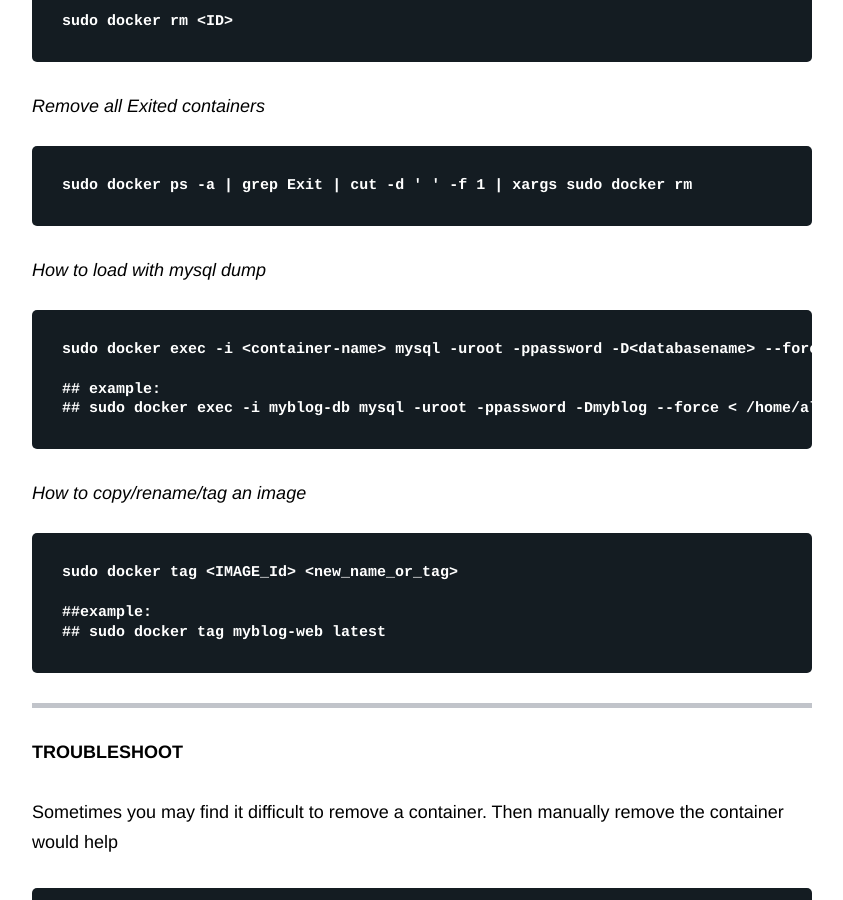
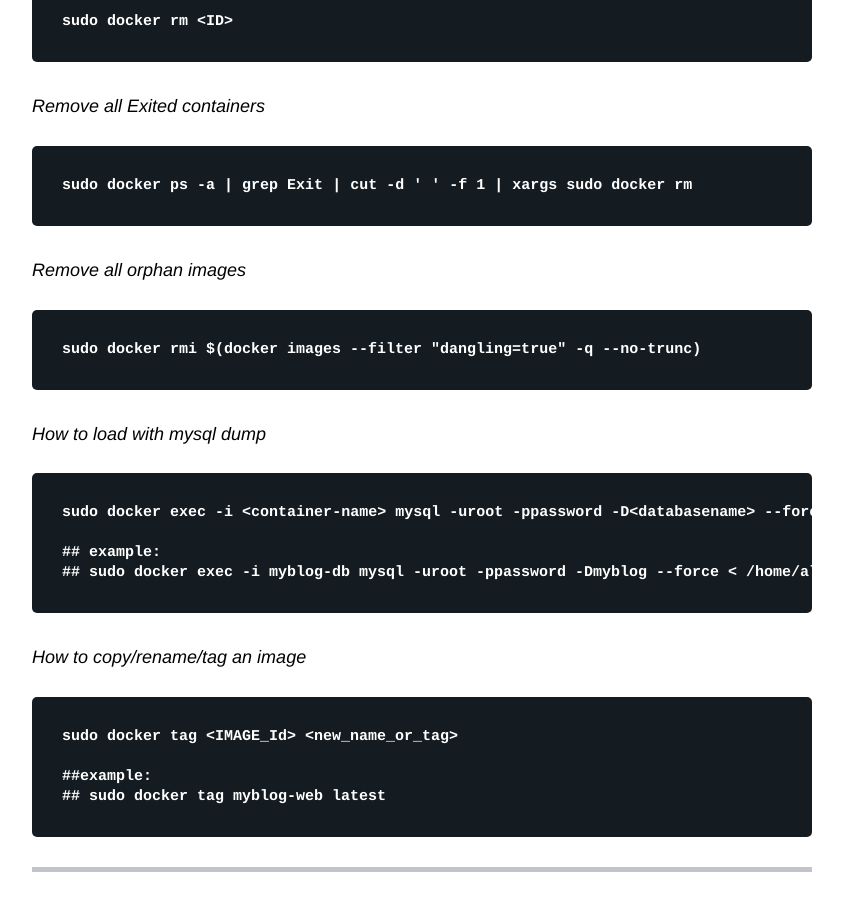
Before and after one commit to alameenkhader/alameenkhader.github.io, a Jekyll site: the page built from _posts/2017-02-01-docker-commands.md, in a window 1280 px wide and 900 px high, scrolled down 1164 px. Shown: the whole window, without its empty margins (298-1141 px from the left). Built offline with Jekyll 4.4.1, drawn with Linux system fonts in a browser that asks for light colours.

Commit message:
adding docker image removal commands

```diff
--- a/_posts/2017-02-01-docker-commands.md
+++ b/_posts/2017-02-01-docker-commands.md
@@ -33,6 +33,10 @@ title_image: docker-commands.png
 
     sudo docker ps -a | grep Exit | cut -d ' ' -f 1 | xargs sudo docker rm
 
+### Remove all orphan images
+
+    sudo docker rmi $(docker images --filter "dangling=true" -q --no-trunc)
+
 
 ### How to load with mysql dump
 
```
Also changed, not shown: 1 other file.
